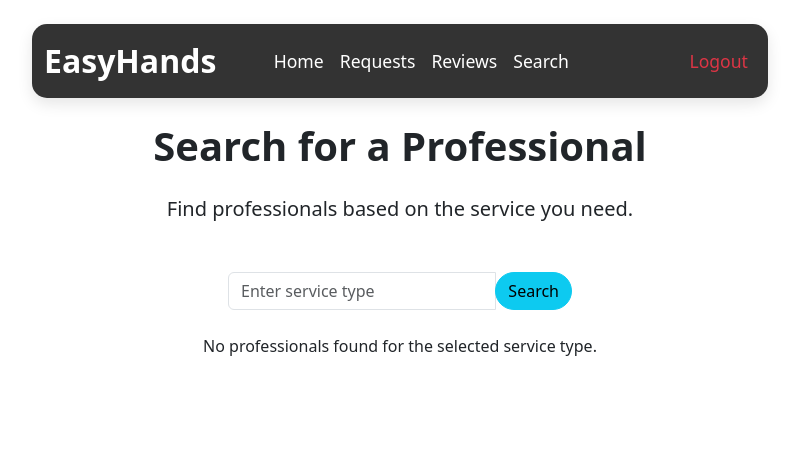
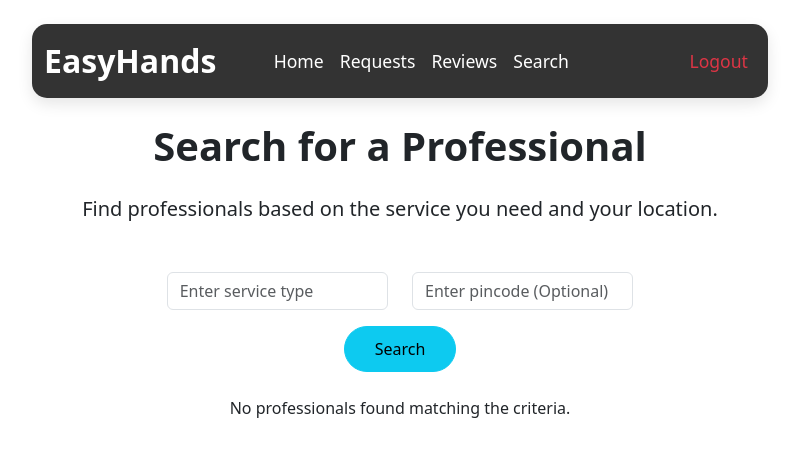
Before and after one commit to dhirajp1603/MAD-1, a Flask app: page /search_professional in a window 1280 px wide. Shown: the top 457 px of the page, without its empty margins (240-1039 px from the left). Run offline with Flask 3, Linux system fonts and the light colour scheme.

Commit message:
Modified files

```diff
--- a/routes.py
+++ b/routes.py
@@ -13,16 +13,6 @@ def generate_professional_id():
         new_id = f"PRO{last_id + 1}"
     else:
         new_id = "PRO1"
-    return new_id
-
-def generate_customer_id():
-    from models import Customer, ServiceProfessional  # Import the models here
-    last_customer = Customer.query.order_by(Customer.customer_id.desc()).first()
-    if last_customer:
-        last_id = int(last_customer.customer_id.replace("CUS", ""))
-        new_id = f"CUS{last_id + 1}"
-    else:
-        new_id = "CUS1"
     return new_id
 
 # Check if user is blocked
@@ -45,32 +35,21 @@ def index():
     flash('Please log in to access the application.', 'info')
     return redirect(url_for('login'))
 
-# Registration and Login page separators
-@app.route("/register")
+# Registration and Login page routes
+@app.route("/register", methods=['GET', 'POST'])
 def register():
+    if request.method == 'POST':
+        pass
     return render_template("registerseparator.html")
 
-@app.route("/login")
+
+@app.route("/login", methods=['GET', 'POST'])
 def login():
+    if request.method == 'POST':
+        # Handle login form submission for a general user
+        pass  # Add appropriate logic
     return render_template("loginseparator.html")
 
-
-@app.route("/register_service_professional")
-def register_service_professional():
-    from models import Service
-    services = Service.query.all()
-    return render_template("register_Service_Professional.html", services=services)
-
-@app.route("/login_customer")
-def login_customer():
-    return render_template("customer_login.html")
-
-@app.route("/login_service_professional")
-def login_service_professional():
-    return render_template("Service_Professional_login.html")
-
-
-# Customer Registration
 @app.route("/register_customer", methods=['GET', 'POST'])
 def register_customer():
     from models import Customer
@@ -81,15 +60,16 @@ def register_customer():
         name = request.form.get("name")
         email = request.form.get("email")
 
-        if not (username and password and confirmpassword and name):
+        # Validate input fields
+        if not (username and password and confirmpassword and name and email):
             flash("Please fill out all required fields", 'danger')
             return redirect(url_for("register_customer"))
 
         if password != confirmpassword:
-            flash("Password and confirm password do not match", 'danger')
+            flash("Password and Confirm Password do not match", 'danger')
             return redirect(url_for("register_customer"))
 
-        # Check if username or email already exists
+        # Check for existing username or email
         if Customer.query.filter_by(username=username).first() or Customer.query.filter_by(email=email).first():
             flash("Username or Email already exists", 'danger')
             return redirect(url_for("register_customer"))
@@ -97,7 +77,7 @@ def register_customer():
         # Create new customer
         password_hash = generate_password_hash(password)
         new_customer = Customer(
-            customer_id=generate_customer_id(),
+            customer_id=f"CUS{str(Customer.query.count() + 1)}",
             username=username,
             password=password_hash,
             name=name,
@@ -105,86 +85,82 @@ def register_customer():
         )
         db.session.add(new_customer)
         db.session.commit()
+
         flash("Customer registered successfully", 'success')
-        return redirect(url_for("login_customer"))
+        return redirect(url_for("customer_login"))
 
+    # Render registration form for GET request
     return render_template("register_customer.html")
 
-# Running the app
-if __name__ == "__main__":
-    app.run(debug=True)
+@app.route("/register_service_professional", methods=['GET', 'POST'])
+def register_service_professional():
+    from models import Service, PendingApproval
+    services = Service.query.all()
+    if request.method == 'POST':
+        username = request.form.get("username")
+        password = request.form.get("password")
+        confirmpassword = request.form.get("confirmpassword")
+        name = request.form.get("name")
+        email = request.form.get("email")
+        service_type_id = request.form.get("service_type")
+        experience = request.form.get("experience")
+        description = request.form.get("description")
+        pincode = request.form.get("pincode")
 
-# Service Professional Registration
-@app.route("/professionalregister", methods=["POST"])
-def professionalregister_post():
-    from models import ServiceProfessional, Service, PendingApproval
-    username = request.form.get("username")
-    password = request.form.get("password")
-    confirmpassword = request.form.get("confirmpassword")
-    name = request.form.get("name")
-    email = request.form.get("email")
-    service_type_id = request.form.get("service_type")  # This now refers to `service_id` in the dropdown
-    experience = request.form.get("experience")
-    description = request.form.get("description")
+        if not pincode or not pincode.isdigit() or len(pincode) != 6:
+            flash("Invalid Pincode. Please enter a 6-digit number.", "danger")
+            return redirect(url_for("register_service_professional"))
 
-    # Validate form inputs
-    if not (username and password and confirmpassword and name and service_type_id):
-        flash("Please fill out all required fields.", "danger")
-        return redirect(url_for("register_service_professional"))
 
-    if password != confirmpassword:
-        flash("Password and Confirm Password do not match.", "danger")
-        return redirect(url_for("register_service_professional"))
+        if not (username and password and confirmpassword and name and service_type_id and pincode):
+            flash("Please fill out all required fields.", "danger")
+            return redirect(url_for("register_service_professional"))
 
-    # Validate selected service_type_id against the database
-    service = Service.query.filter_by(service_id=service_type_id).first()
-    if not service:
-        flash("Invalid Service Type selected.", "danger")
-        return redirect(url_for("register_service_professional"))
+        if password != confirmpassword:
+            flash("Password and Confirm Password do not match.", "danger")
+            return redirect(url_for("register_service_professional"))
 
-    # Check for duplicate username or email
-    existing_user = (
-        ServiceProfessional.query.filter_by(username=username).first()
-        or ServiceProfessional.query.filter_by(email=email).first()
-        or PendingApproval.query.filter_by(username=username).first()
-        or PendingApproval.query.filter_by(email=email).first()
-    )
-    if existing_user:
-        flash("Username or Email already exists.", "danger")
-        return redirect(url_for("register_service_professional"))
+        service = Service.query.filter_by(service_id=service_type_id).first()
+        if not service:
+            flash("Invalid Service Type selected.", "danger")
+            return redirect(url_for("register_service_professional"))
 
-    # Create new pending approval entry
-    password_hash = generate_password_hash(password)
-    new_pending_professional = PendingApproval(
-        username=username,
-        password=password_hash,
-        name=name,
-        email=email,
-        service_type=service.name,  # Store the valid service ID
-        experience=experience,
-        description=description,
-    )
-    db.session.add(new_pending_professional)
-    db.session.commit()
+        existing_user = (
+            PendingApproval.query.filter_by(username=username).first()
+            or PendingApproval.query.filter_by(email=email).first()
+        )
+        if existing_user:
+            flash("Username or Email already exists.", "danger")
+            return redirect(url_for("register_service_professional"))
 
-    flash("Service Professional registered successfully and is awaiting approval.", "success")
-    return redirect(url_for("login_service_professional"))
+        new_pending_professional = PendingApproval(
+            username=username,
+            password=generate_password_hash(password),
+            name=name,
+            email=email,
+            service_type=service.name,
+            experience=experience,
+            description=description,
+            pincode=pincode  # Include pincode
+        )
+        db.session.add(new_pending_professional)
+        db.session.commit()
 
-# Customer Login
-@app.route('/customerlogin', methods=['GET', 'POST'])
-def customer_login():  # Make sure this name is consistent
+        flash("Service Professional registered successfully and is awaiting approval.", "success")
+        return redirect(url_for("login_service_professional"))
+
+    return render_template("register_Service_Professional.html", services=services)
+
+
+@app.route("/customer_login", methods=['GET', 'POST'])
+def customer_login():
     from models import Customer
     if request.method == 'POST':
         username = request.form.get('username')
         password = request.form.get('password')
 
         customer = Customer.query.filter_by(username=username).first()
-
-        if not customer:
-            flash("Incorrect username or password", 'danger')
-            return redirect(url_for("customer_login"))  # Use the correct endpoint name
-
-        if not check_password_hash(customer.password, password):
+        if not customer or not check_password_hash(customer.password, password):
             flash("Incorrect username or password", 'danger')
             return redirect(url_for("customer_login"))
 
@@ -196,29 +172,31 @@ def customer_login():  # Make sure this name is consistent
         flash("Login successful", 'success')
         return redirect(url_for("customer_dashboard"))
 
-    return render_template('customer_login.html')
+    return render_template("customer_login.html")
 
 
-# Service Professional Login
-@app.route('/professionallogin', methods=['POST'])
-def professionallogin_post():
+@app.route("/login_service_professional", methods=['GET', 'POST'])
+def login_service_professional():
     from models import ServiceProfessional
-    username = request.form.get('username')
-    password = request.form.get('password')
+    if request.method == 'POST':
+        username = request.form.get('username')
+        password = request.form.get('password')
 
-    professional = ServiceProfessional.query.filter_by(username=username).first()
+        professional = ServiceProfessional.query.filter_by(username=username).first()
+        if not professional or not check_password_hash(professional.password, password):
+            flash("Incorrect username or password", 'danger')
+            return redirect(url_for("login_service_professional"))
 
-    if not professional or not check_password_hash(professional.password, password):
-        flash("Incorrect username or password", 'danger')
-        return redirect(url_for("login_service_professional"))
+        if is_user_blocked(professional):
+            flash("Your account is blocked. Contact support.", 'danger')
+            return redirect(url_for("login_service_professional"))
 
-    if is_user_blocked(professional):
-        flash("Your account is blocked. Contact support.", 'danger')
-        return redirect(url_for("login_service_professional"))
+        session['user_id'] = professional.professional_id
+        flash("Login successful", 'success')
+        return redirect(url_for("professional_dashboard"))
 
-    session['user_id'] = professional.professional_id
-    flash("Login successful", 'success')
-    return redirect(url_for("professional_dashboard"))
+    return render_template("Service_Professional_login.html")
+
 
 # Logout
 @app.route("/logout")
@@ -305,7 +283,8 @@ def approve_professional(id):
         email=pending_professional.email,
         service_type=pending_professional.service_type,
         experience=pending_professional.experience,
-        description=pending_professional.description
+        description=pending_professional.description,
+        pincode=pending_professional.pincode
     )
     db.session.add(new_professional)
     db.session.delete(pending_professional)
@@ -363,7 +342,7 @@ def create_service():
     description = request.form.get("description")
 
     new_service = Service(
-        service_id=f"SER{str(Service.query.count() + 1)}",  # Unique service_id
+        service_id=f"SER{str(Service.query.count() + 1)}",
         name=name,
         price=price,
         time_required=time_required,
@@ -501,13 +480,8 @@ def professional_reviews():
         flash("Please log in to view your reviews.", 'danger')
         return redirect(url_for('login'))
 
-    # Fetch reviews for the logged-in professional
     reviews = Review.query.filter_by(professional_id=user_id).all()
-
-    # Calculate average rating for the professional
     avg_rating = Review.query.with_entities(func.avg(Review.rating).label('average')).filter_by(professional_id=user_id).scalar()
-
-    # Round the average rating to 2 decimal places (if any reviews exist)
     avg_rating = round(avg_rating, 2) if avg_rating else None
 
     return render_template('professional_reviews.html', reviews=reviews, avg_rating=avg_rating)
@@ -523,22 +497,18 @@ def logout_professional():
 @app.route('/customer_dashboard')
 def customer_dashboard():
     from models import Service, Review
-    services = Service.query.all()  # Fetch all services
-    customer_id = session.get('customer_id')  # Assuming you're using session
-    reviews = Review.query.filter_by(customer_id=customer_id).all()  # Fetch customer reviews
+    services = Service.query.all()
+    customer_id = session.get('customer_id')
+    reviews = Review.query.filter_by(customer_id=customer_id).all()
     return render_template('customer_dashboard.html', services=services, reviews=reviews)
 
 @app.route('/customer_dashboard/available_services')
 def available_services():
     from models import Service, ServiceProfessional
-
-    # Fetch all services
     services = Service.query.all()
 
-    # Attach relevant professionals to each service
     for service in services:
         service.professionals = ServiceProfessional.query.filter_by(service_type=service.name).all()
-
     return render_template('available_services.html', services=services)
 
 # Route to request a service
@@ -608,21 +578,33 @@ def cancel_request(request_id):
 @app.route('/search_professional', methods=['GET', 'POST'])
 def search_professional():
     from models import ServiceProfessional, Review
-    from sqlalchemy import func
     professionals = []
+    service_type = request.form.get('service_type', '')
+    pincode = request.form.get('pincode', '')
 
     if request.method == 'POST':
-        service_type = request.form.get('service_type')
-        professionals = (
-            db.session.query(
-                ServiceProfessional,
-                func.coalesce(func.avg(Review.rating), 0).label('average_rating')
-            )
-            .outerjoin(Review, Review.professional_id == ServiceProfessional.professional_id)
-            .filter(ServiceProfessional.service_type.ilike(f"%{service_type}%"))
-            .group_by(ServiceProfessional.professional_id)
-            .all()
-        )
+        # Build the query
+        query = db.session.query(ServiceProfessional)
+
+        # Join the Review table to calculate the average rating manually
+        query = query.outerjoin(Review, Review.professional_id == ServiceProfessional.professional_id)
+
+        # Filter by service_type if provided
+        if service_type:
+            query = query.filter(ServiceProfessional.service_type.ilike(f"%{service_type}%"))
+
+        # Filter by pincode if provided
+        if pincode:
+            query = query.filter(ServiceProfessional.pincode.ilike(f"%{pincode}%"))
+
+        # Perform the query and calculate the average rating manually
+        professionals = []
+        for professional in query.all():
+            # Manually calculate the average rating for each professional
+            ratings = [review.rating for review in professional.reviews]
+            average_rating = sum(ratings) / len(ratings) if ratings else 0
+
+            professionals.append((professional, average_rating))
 
     return render_template('search_results.html', professionals=professionals)
 
@@ -728,6 +710,7 @@ def submit_review(request_id):
         comment = request.form.get('comment')
 
         review = Review(
+            review_id=f"REV{str(Review.query.count() + 1)}",
             request_id=request_id,  # Keep as string
             service_id=service_request.service_id,
             customer_id=customer_id,
--- a/templates/Service_Professional_login.html
+++ b/templates/Service_Professional_login.html
@@ -4,7 +4,7 @@
 
 {% block content %}
     <h2>Service Professional Login</h2>
-    <form action="{{ url_for('professionallogin_post') }}" method="POST">
+    <form action="{{ url_for('login_service_professional') }}" method="POST">
         <div class="mb-3">
             <label for="username" class="form-label">Username</label>
             <input type="text" class="form-control" id="username" name="username" required>
--- a/templates/loginseparator.html
+++ b/templates/loginseparator.html
@@ -34,7 +34,7 @@
                             <h2 class="card-title text-success">Customer</h2>
                             <p class="card-text">Find and request services with just a few clicks.</p>
                             <a href="{{ url_for('register_customer') }}" class="btn btn-success btn-lg btn-block">Register</a>
-                            <a href="{{ url_for('login_customer') }}" class="btn btn-outline-success btn-lg btn-block">Login</a>
+                            <a href="{{ url_for('customer_login') }}" class="btn btn-outline-success btn-lg btn-block">Login</a>
                         </div>
                     </div>
                 </div>
--- a/templates/professional_pending_requests.html
+++ b/templates/professional_pending_requests.html
@@ -21,7 +21,7 @@
                 <td>{{ request.request_id }}</td>
                 <td>{{ request.service_id }}</td>
                 <td>{{ request.customer_id }}</td>
-                <td>{{ request.date_of_request.strftime('%Y-%m-%d %H:%M:%S') }}</td>
+                <td>{{ request.date_of_request.strftime('%Y-%m-%d') }}</td>
                 <td>
                     <form action="{{ url_for('accept_request', request_id=request.request_id) }}" method="POST" style="display:inline;">
                         <button type="submit" class="btn btn-success">Accept</button>
--- a/templates/register_Service_Professional.html
+++ b/templates/register_Service_Professional.html
@@ -6,7 +6,7 @@
 <h2>Service Professional Registration</h2>
 <p>Please fill out the form below to register as a service professional. Your registration will be reviewed by an admin, and you will be notified upon approval.</p>
 
-<form action="{{ url_for('professionalregister_post') }}" method="POST">
+<form action="{{ url_for('register_service_professional') }}" method="POST">
     <div class="mb-3">
         <label for="username" class="form-label">Username</label>
         <input type="text" class="form-control" id="username" name="username" required>
@@ -36,6 +36,10 @@
         <label for="description" class="form-label">Description</label>
         <textarea class="form-control" id="description" name="description" rows="3"></textarea>
     </div>
+    <div class="form-group">
+        <label for="pincode">Pincode</label>
+        <input type="text" class="form-control" id="pincode" name="pincode" required>
+    </div>
     <div class="mb-3">
         <label for="password" class="form-label">Password</label>
         <input type="password" class="form-control" id="password" name="password" required>
--- a/templates/search_results.html
+++ b/templates/search_results.html
@@ -3,10 +3,9 @@
 {% block title %}Search Professionals{% endblock %}
 
 {% block content %}
-<!-- Full-Screen Navbar with better contrast and search button -->
+<!-- Full-Screen Navbar -->
 <nav class="navbar navbar-expand-lg navbar-dark" style="background-color: #333;">
     <div class="container-fluid">
-        <!-- Strongly Styled Navbar Brand -->
         <a class="navbar-brand fw-bold text-white" href="#" style="font-size: 2rem; font-weight: 700;">EasyHands&nbsp&nbsp;&nbsp;&nbsp;</a>
         <button class="navbar-toggler" type="button" data-bs-toggle="collapse" data-bs-target="#navbarNav" aria-controls="navbarNav" aria-expanded="false" aria-label="Toggle navigation">
             <span class="navbar-toggler-icon"></span>
@@ -38,15 +37,24 @@
 <!-- Search Section -->
 <div class="container mt-4">
     <h2 class="text-center mb-4" style="font-size: 2.5rem; font-weight: 600;">Search for a Professional</h2>
-    <p class="text-center mb-5" style="font-size: 1.25rem;">Find professionals based on the service you need.</p>
+    <p class="text-center mb-5" style="font-size: 1.25rem;">Find professionals based on the service you need and your location.</p>
 
     <!-- Search Form -->
     <div class="row justify-content-center mb-4">
-        <div class="col-md-6">
+        <div class="col-md-8">
             <form action="{{ url_for('search_professional') }}" method="POST">
-                <div class="input-group">
-                    <input type="text" class="form-control" name="service_type" placeholder="Enter service type" required>
-                    <button class="btn btn-info" type="submit" style="border-radius: 25px;">Search</button>
+                <div class="row">
+                    <!-- Service Type Dropdown -->
+                    <div class="col-md-6 mb-3">
+                        <input type="text" class="form-control" name="service_type" placeholder="Enter service type">
+                    </div>
+                    <!-- Pincode Input -->
+                    <div class="col-md-6 mb-3">
+                        <input type="text" class="form-control" name="pincode" placeholder="Enter pincode (Optional)">
+                    </div>
+                </div>
+                <div class="text-center">
+                    <button class="btn btn-info" type="submit" style="border-radius: 25px; padding: 10px 30px;">Search</button>
                 </div>
             </form>
         </div>
@@ -61,6 +69,7 @@
                 <div class="card-body d-flex flex-column justify-content-between">
                     <h5 class="card-title text-primary">{{ professional.name }}</h5>
                     <p class="card-text">{{ professional.service_type }}</p>
+                    <p class="card-text">Pincode: {{ professional.pincode }}</p>
                     <p class="card-text">Average Rating: {{ average_rating }}/5</p>
                     <a href="{{ url_for('view_professional_profile_customers', professional_id=professional.professional_id) }}" class="btn btn-primary mt-auto" style="border-radius: 25px;">View Profile</a>
                 </div>
@@ -69,7 +78,7 @@
         {% endfor %}
     </div>
     {% else %}
-    <p class="text-center">No professionals found for the selected service type.</p>
+    <p class="text-center">No professionals found matching the criteria.</p>
     {% endif %}
 </div>
 
@@ -88,7 +97,7 @@
         border-radius: 25px;
     }
     .form-control {
-        width: 80%;
+        width: 100%;
     }
     .card {
         transition: transform 0.3s ease, box-shadow 0.3s ease;
```
Also changed, not shown: models.py (+5 -29 lines).
